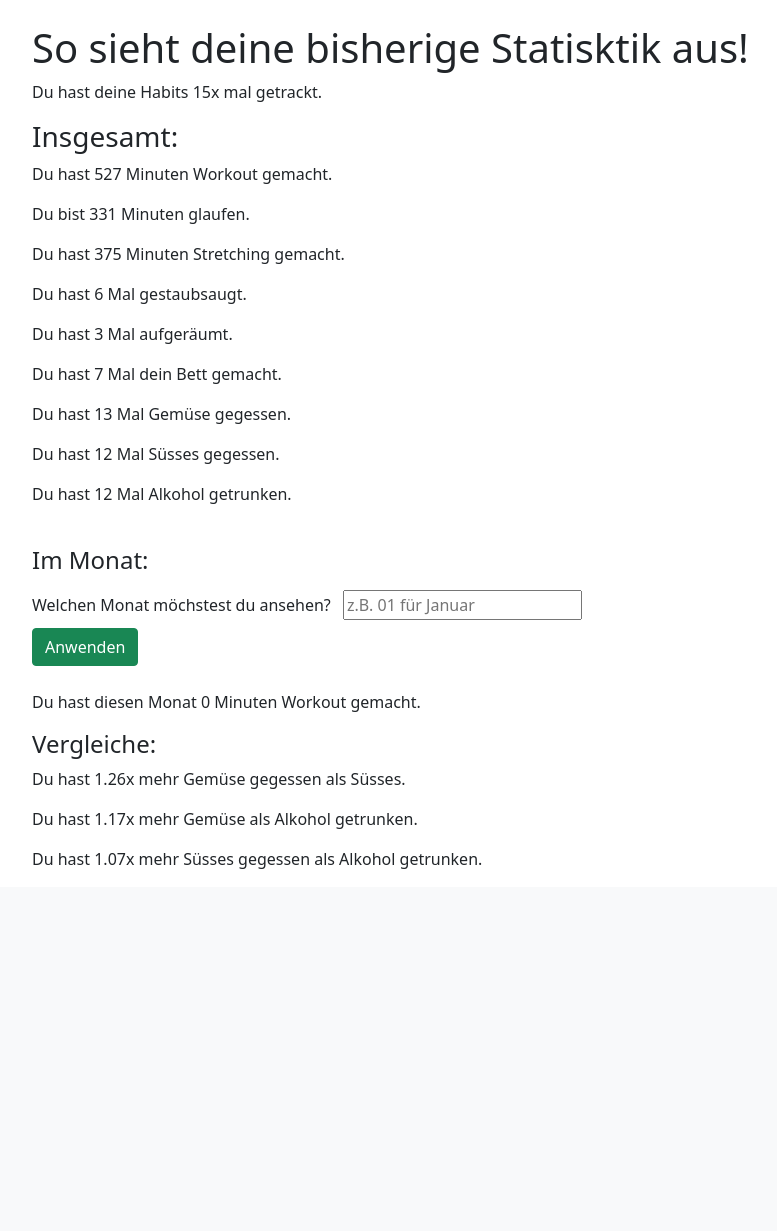
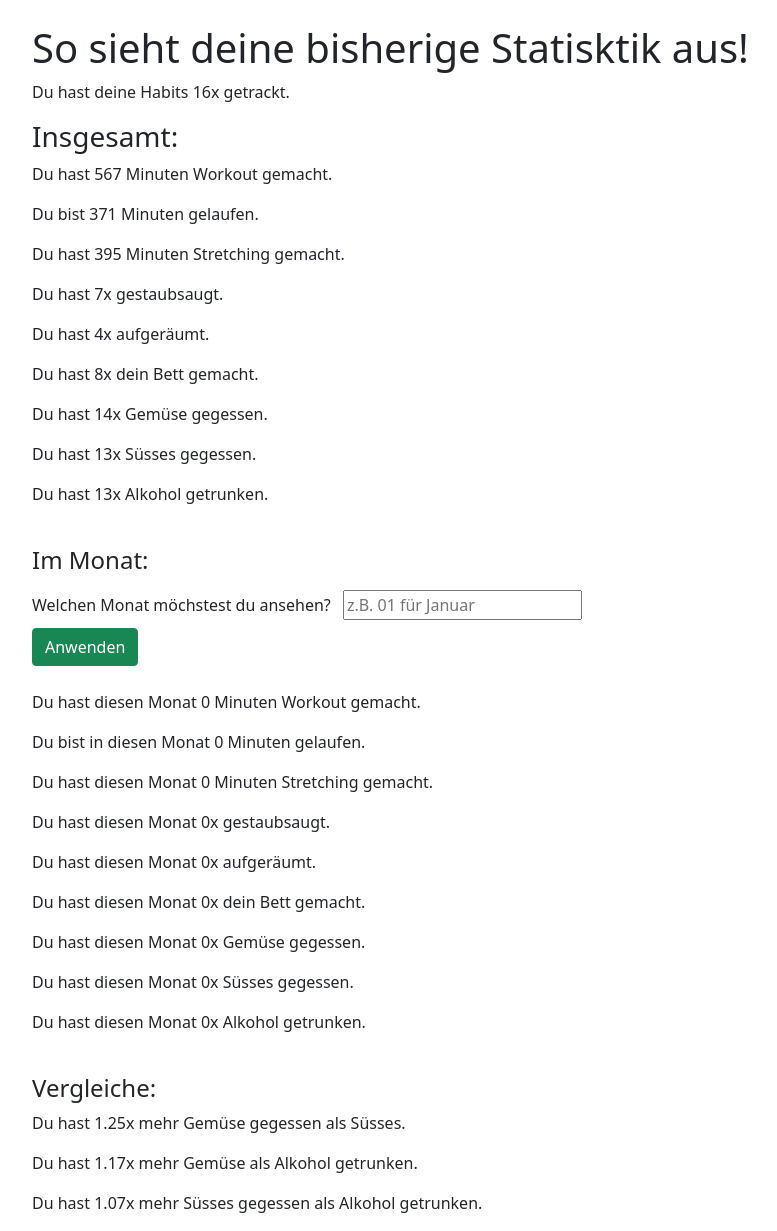
Before and after one commit to chiasso19/prog2, a Flask app: page /statistik in a window 1280 px wide. Shown: the part 56-1287 px from the top of the page, without its empty margins (50-827 px from the left). Before the commit the page ends 925 px from the top, so only its background shows below. Run offline with Flask 2, Linux system fonts and the light colour scheme; some libraries are stand-ins or nearby versions.

Commit message:
Monatsrechnungen fertig

```diff
--- a/habits.json
+++ b/habits.json
@@ -343,5 +343,28 @@
         "Alcohol": "viel"
       }
     ]
+  },
+  "01.02.2022": {
+    "Sport": [
+      {
+        "Workout": "40",
+        "Walk": "40",
+        "Stretching": "20"
+      }
+    ],
+    "Haushalt": [
+      {
+        "Vacuum": "on",
+        "Tidy": "on",
+        "Bed": "on"
+      }
+    ],
+    "Nahrung": [
+      {
+        "Veggies": "wenig",
+        "Sweets": "wenig",
+        "Alcohol": "wenig"
+      }
+    ]
   }
 }
--- a/main.py
+++ b/main.py
@@ -61,12 +61,12 @@ def statistik():
     sweetsgesamt = 0
     alcoholgesamt = 0
 
-    # Vergleichzähler
+    #Vergleichzähler
     veggieverg = 0
     sweetsverg = 0
     alcoholverg = 0
 
-    # wie viel Mal wurde getrackt
+    #wie viel Mal wurde getrackt
     anzahlhabits = 0
 
 
@@ -74,12 +74,37 @@ def statistik():
 
     #insgesamt im Monat
     monatworkoutgesamt = 0
+    monatwalkgesamt = 0
+    monatstretchinggesamt = 0
+    monatveggiegesamt = 0
+    monatsweetsgesamt = 0
+    monatalcoholgesamt = 0
+    monatvacuumgesamt = 0
+    monattidygesamt = 0
+    monatbedgesamt = 0
 
     for key, alles in datenhabits.items():
         monat = key.split(".")[1] #splittet nach Monat eingegeben in dict
         if wahlmonat == str(monat): #falls monat aus formular mit Monat aus dict übereinstimmt
             if alles["Sport"][0]["Workout"] != "":
-                monatworkoutgesamt = monatworkoutgesamt + int(alles["Sport"][0]["Workout"]) #zusammenrechnen
+                monatworkoutgesamt = monatworkoutgesamt + int(alles["Sport"][0]["Workout"])
+            if alles["Sport"][0]["Walk"] != "":
+                monatwalkgesamt =monatwalkgesamt + int(alles["Sport"][0]["Walk"])
+            if alles["Sport"][0]["Stretching"] != "":
+                monatstretchinggesamt = monatstretchinggesamt + int(alles["Sport"][0]["Stretching"])
+            if alles["Haushalt"][0]["Vacuum"]:
+                monatvacuumgesamt = monatvacuumgesamt + 1
+            if alles["Haushalt"][0]["Tidy"]:
+                monattidygesamt = monattidygesamt + 1
+            if alles["Haushalt"][0]["Bed"]:
+                monatbedgesamt = monatbedgesamt + 1
+            if alles["Nahrung"][0]["Veggies"]:
+                monatveggiegesamt = monatveggiegesamt + 1
+            if alles["Nahrung"][0]["Sweets"]:
+                monatsweetsgesamt = monatsweetsgesamt + 1
+            if alles["Nahrung"][0]["Alcohol"]:
+                monatalcoholgesamt = monatalcoholgesamt + 1
+
         if alles["Sport"][0]["Workout"] != "":
             workoutgesamt = workoutgesamt + int(alles["Sport"][0]["Workout"])
         if alles["Sport"][0]["Walk"] != "":
@@ -133,7 +158,10 @@ def statistik():
                            stretchinggesamt=stretchinggesamt, vacuumgesamt=vacuumgesamt,tidygesamt=tidygesamt,
                            bedgesamt=bedgesamt, veggiegesamt=veggiegesamt,sweetsgesamt=sweetsgesamt,
                            alcoholgesamt=alcoholgesamt, vergvegsweet=vergvegsweet, vergvegalc=vergvegalc, vergalcsweet=vergalcsweet,
-                           anzahlhabits=anzahlhabits, monatworkoutgesamt=monatworkoutgesamt)
+                           anzahlhabits=anzahlhabits, monatworkoutgesamt=monatworkoutgesamt,
+                           monatwalkgesamt=monatwalkgesamt,monatstretchinggesamt=monatstretchinggesamt, monatvacuumgesamt=monatvacuumgesamt,
+                           monattidygesamt=monattidygesamt, monatbedgesamt=monatbedgesamt, monatveggiegesamt=monatveggiegesamt,
+                           monatsweetsgesamt=monatsweetsgesamt, monatalcoholgesamt=monatalcoholgesamt)
 
 if __name__ == "__main__":
     app.run(debug=True, port=5000)
--- a/templates/statistik.html
+++ b/templates/statistik.html
@@ -4,17 +4,17 @@
 
 <div class="container"><br>
   <h1 >So sieht deine bisherige Statisktik aus!</h1>
-  <p>Du hast deine Habits {{anzahlhabits}}x mal getrackt.</p>
+  <p>Du hast deine Habits {{anzahlhabits}}x getrackt.</p>
     <h3>Insgesamt:</h3>
     <p>Du hast {{workoutgesamt}} Minuten Workout gemacht.</p>
-    <p>Du bist {{walkgesamt}} Minuten glaufen.</p>
+    <p>Du bist {{walkgesamt}} Minuten gelaufen.</p>
     <p>Du hast {{stretchinggesamt}} Minuten Stretching gemacht.</p>
-    <p>Du hast {{vacuumgesamt}} Mal gestaubsaugt.</p>
-    <p>Du hast {{tidygesamt}} Mal aufgeräumt.</p>
-    <p>Du hast {{bedgesamt}} Mal dein Bett gemacht.</p>
-    <p>Du hast {{veggiegesamt}} Mal Gemüse gegessen.</p>
-    <p>Du hast {{sweetsgesamt}} Mal Süsses gegessen.</p>
-    <p>Du hast {{alcoholgesamt}} Mal Alkohol getrunken.</p><br>
+    <p>Du hast {{vacuumgesamt}}x gestaubsaugt.</p>
+    <p>Du hast {{tidygesamt}}x aufgeräumt.</p>
+    <p>Du hast {{bedgesamt}}x dein Bett gemacht.</p>
+    <p>Du hast {{veggiegesamt}}x Gemüse gegessen.</p>
+    <p>Du hast {{sweetsgesamt}}x Süsses gegessen.</p>
+    <p>Du hast {{alcoholgesamt}}x Alkohol getrunken.</p><br>
     <h4>Im Monat:</h4>
     <form action="{{url_for('statistik')}}" method="POST">
         <div>
@@ -22,7 +22,15 @@
             <input type="text" class="form-control, m-2" name="wahlmonat" id="wahlmonat" placeholder="z.B. 01 für Januar">
         </div><button type="submit" class="btn btn-success">Anwenden</button>
     </form><br>
-    <p> Du hast diesen Monat {{monatworkoutgesamt}} Minuten Workout gemacht.</p>
+    <p>Du hast diesen Monat {{monatworkoutgesamt}} Minuten Workout gemacht.</p>
+    <p>Du bist in diesen Monat {{monatwalkgesamt}} Minuten gelaufen.</p>
+    <p>Du hast diesen Monat {{monatstretchinggesamt}} Minuten Stretching gemacht.</p>
+    <p>Du hast diesen Monat {{monatvacuumgesamt}}x gestaubsaugt.</p>
+    <p>Du hast diesen Monat {{monattidygesamt}}x aufgeräumt.</p>
+    <p>Du hast diesen Monat {{monatbedgesamt}}x dein Bett gemacht.</p>
+    <p>Du hast diesen Monat {{monatveggiegesamt}}x Gemüse gegessen.</p>
+    <p>Du hast diesen Monat {{monatsweetsgesamt}}x Süsses gegessen.</p>
+    <p>Du hast diesen Monat {{monatalcoholgesamt}}x Alkohol getrunken.</p><br>
 
     <h4 >Vergleiche:</h4>
     <p>Du hast {{"%.2f"|format(vergvegsweet)}}x mehr Gemüse gegessen als Süsses.</p>
```
